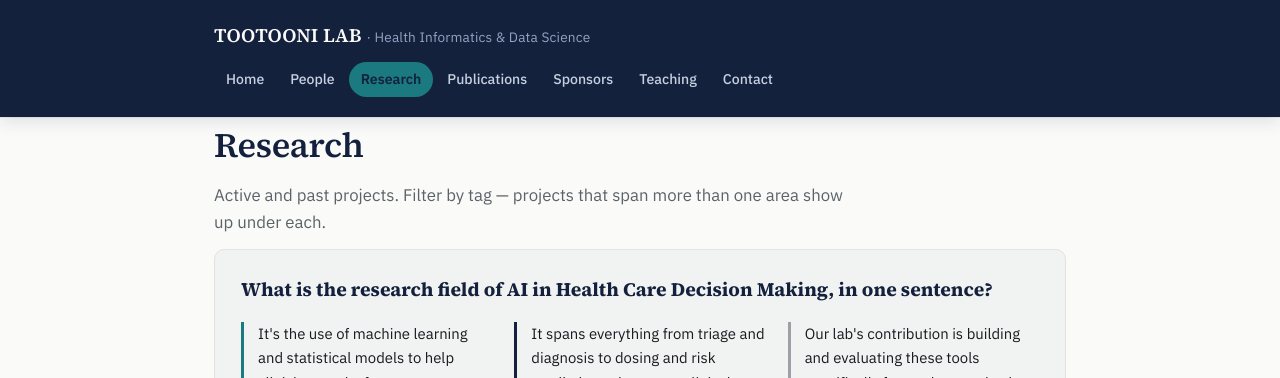
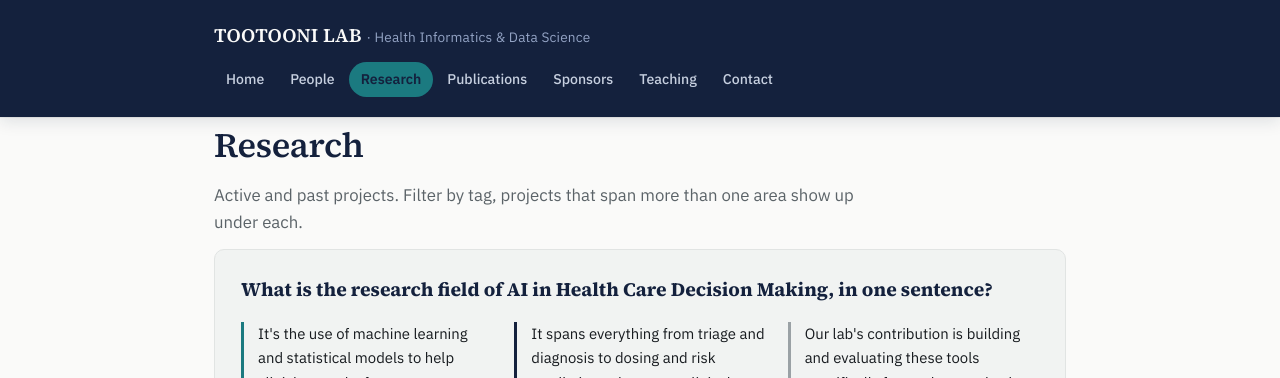
Before and after one commit to jalenbenny/TootooniLabJekyll, a Jekyll site: the page built from research.md, in a window 1280 px wide and 900 px high. Shown: the top 378 px of the window. Built offline with Jekyll 4.4.1, drawn with Linux system fonts in a browser that asks for light colours; part of the change alters nothing that is shown.

Commit message:
research project description
Corrected punctuation in the project description paragraph.

```diff
--- a/research.md
+++ b/research.md
@@ -3,7 +3,7 @@ title: Research
 permalink: /research/
 ---
 <h1 class="page-title">Research</h1>
-<p class="page-sub">Active and past projects. Filter by tag &mdash; projects that span more than one area show up under each.</p>
+<p class="page-sub">Active and past projects. Filter by tag, projects that span more than one area show up under each.</p>
 
 <div class="explainer-box">
   <h2>What is the research field of AI in Health Care Decision Making, in one sentence?</h2>
```
